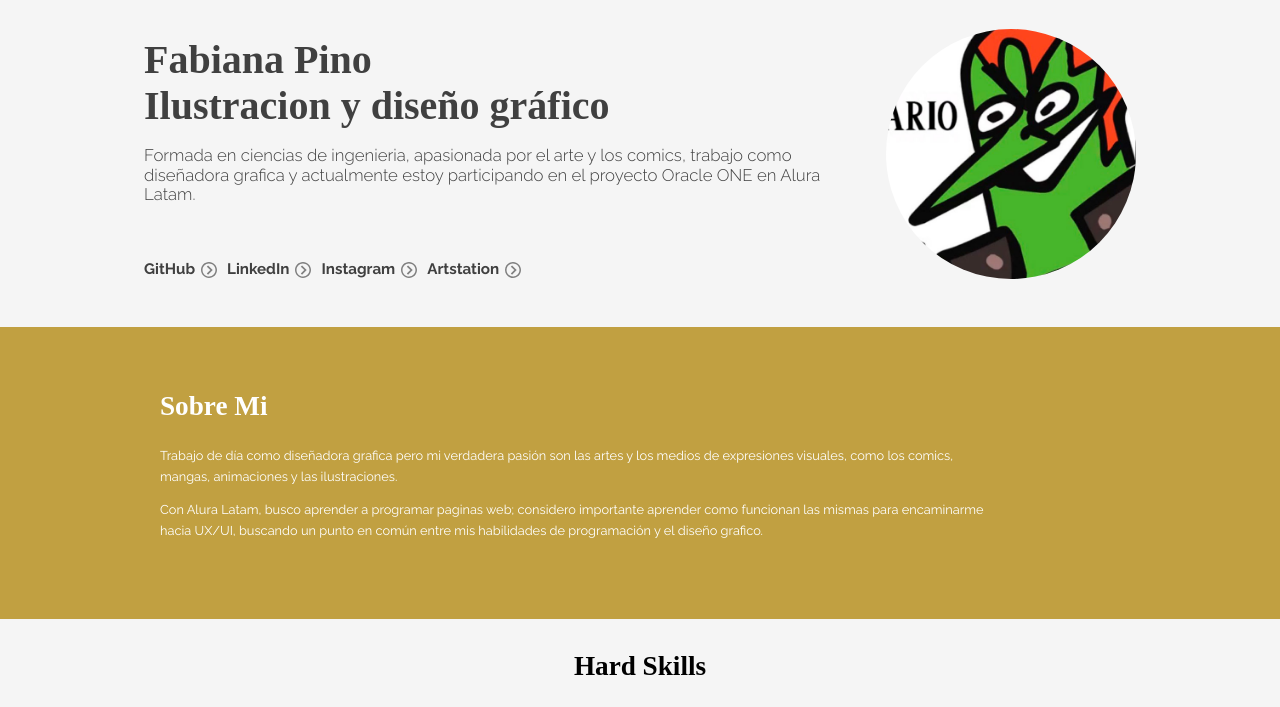
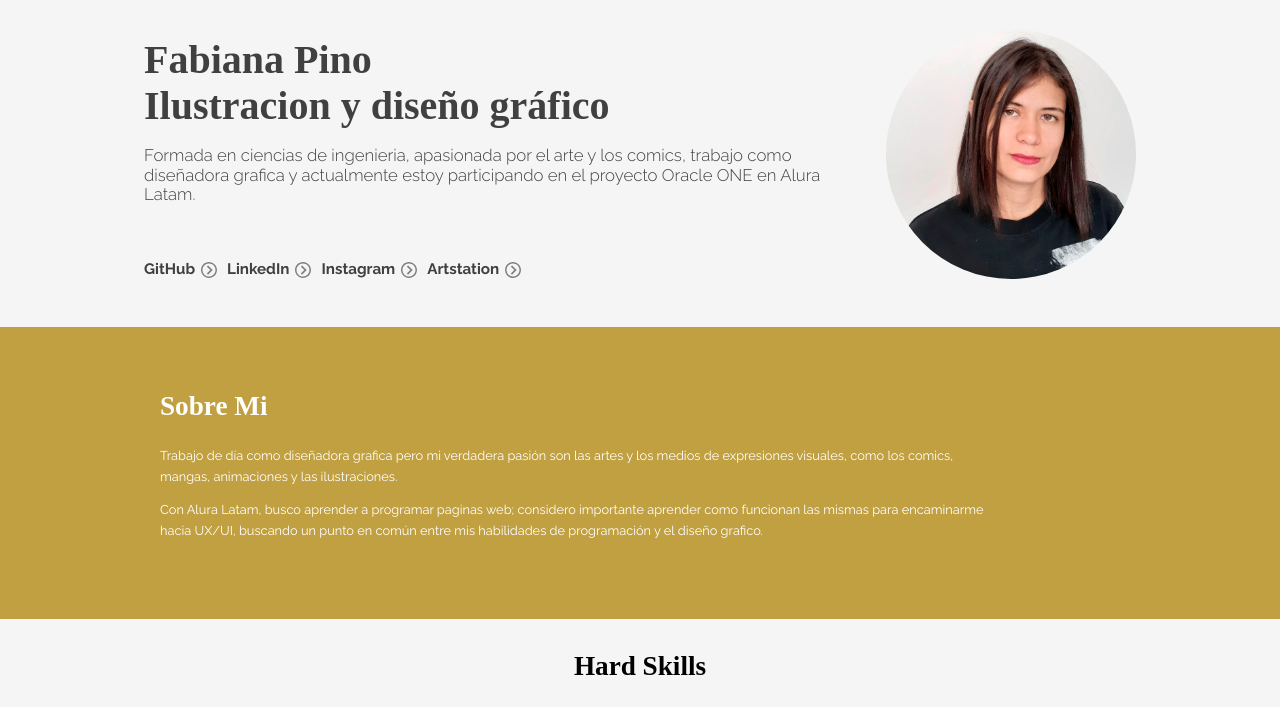
Before and after one commit to fabyrpg/aluragit, a plain HTML site: page FrontEnd 1 - Porfolio/index.html in a window 1280 px wide. Shown: the part 93-800 px from the top of the page. Drawn offline with Linux system fonts and the light colour scheme; a web font is replaced by a local one.

Commit message:
arreglando la foto

```diff
--- a/FrontEnd 1 - Porfolio/index.html
+++ b/FrontEnd 1 - Porfolio/index.html
@@ -91,7 +91,7 @@
     </header>
     <main>
         <section class="presentacion container" name="presentacion">
-            <img class="presentacion__imagen" src="imgs/Foto-principal.jpg" alt="Foto de Fabiana Pino. Persona de tez blanca, cabello oscuro y franela negra">
+            <img class="presentacion__imagen" src="imgs/Foto-principal-real.jpg" alt="Foto de Fabiana Pino. Persona de tez blanca, cabello oscuro y franela negra">
             <div class="presentacion__contenido">
                 <h2 class="presentacion__titulo">Fabiana Pino <br> Ilustracion y diseño gráfico</h2>
                 <p class="presentacion__descripcion">Formada en ciencias de ingenieria, apasionada por el arte y los comics, trabajo como diseñadora grafica y actualmente estoy participando en el proyecto Oracle ONE en Alura Latam.</p>
```
